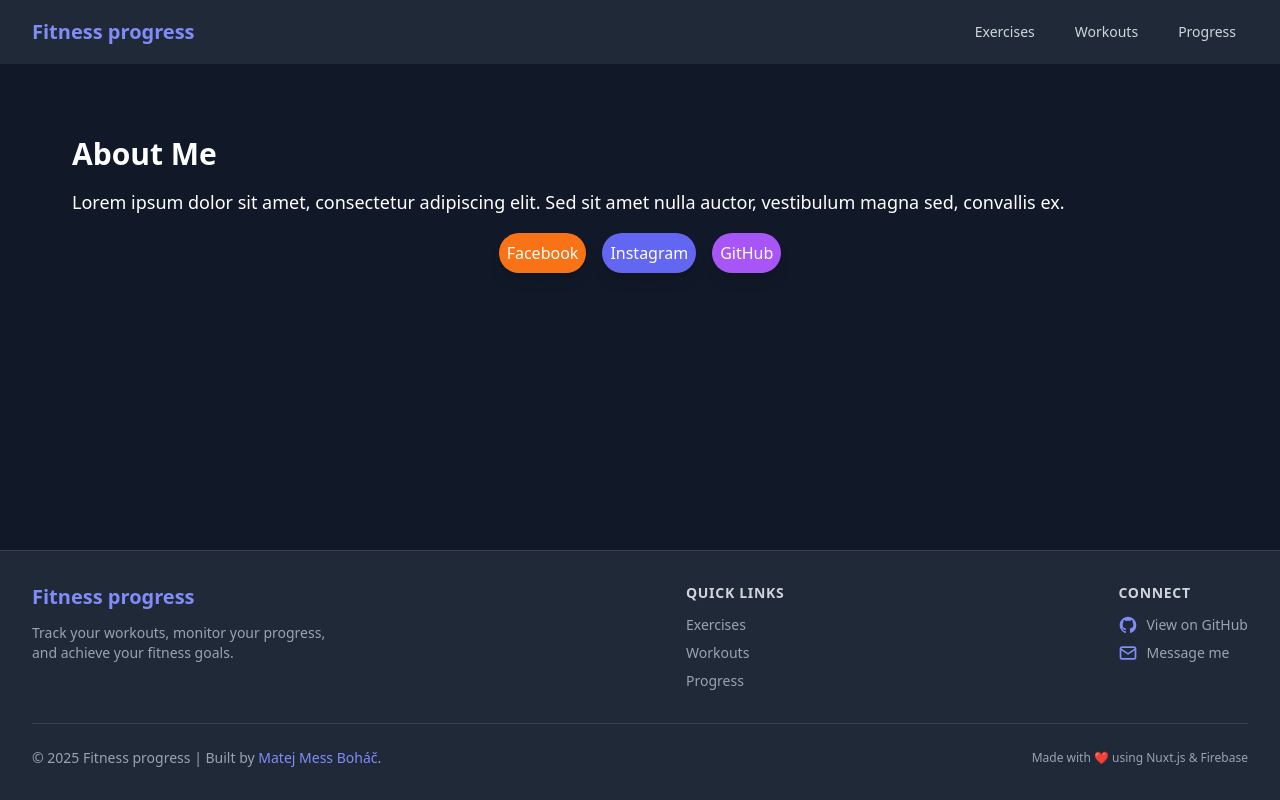
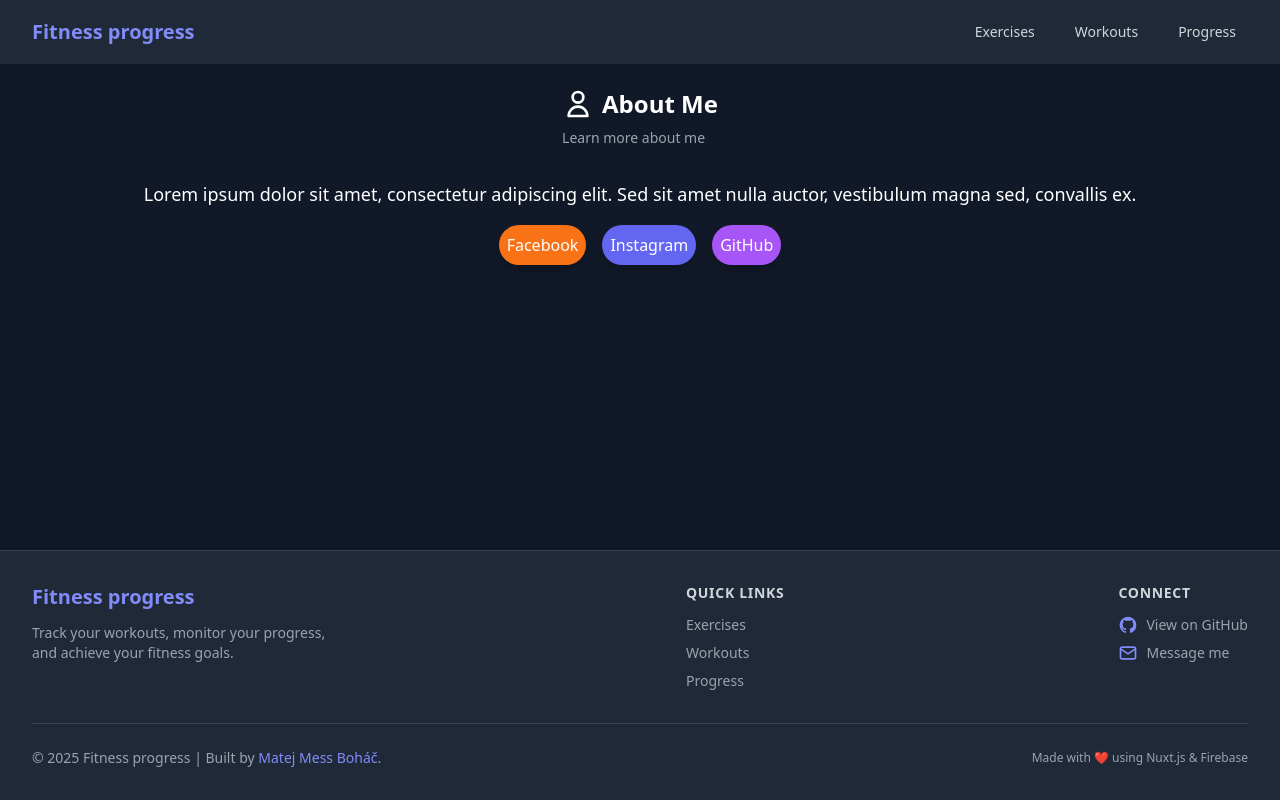
Before and after one commit to Sonmess/fitness-progress-app, a Nuxt app: page /contact in a window 1280 px wide. Built offline with nearby package versions, Linux system fonts and the light colour scheme; no server answers.

Commit message:
+ new social icon looking as user ~ updated contact page to use new BasePage and icons

```diff
--- /dev/null
+++ b/app/components/icons/social/UserIcon.vue
@@ -0,0 +1,20 @@
+<template>
+  <IconsBaseIcon
+      v-bind="$attrs"
+      fill="none"
+      stroke="currentColor"
+      :stroke-width="2"
+  >
+    <path
+        stroke-linecap="round"
+        stroke-linejoin="round"
+        d="M16 7a4 4 0 11-8 0 4 4 0 018 0zM12 14a7 7 0 00-7 7h14a7 7 0 00-7-7z"
+    />
+  </IconsBaseIcon>
+</template>
+
+<script setup lang="ts">
+defineOptions({
+  inheritAttrs: false,
+});
+</script>
--- a/app/pages/contact.vue
+++ b/app/pages/contact.vue
@@ -1,26 +1,37 @@
 <template>
-  <div class="container mx-auto p-4 pt-6 md:p-6 lg:px-8 xl:p-12">
-    <h1 class="text-3xl font-bold mb-4">About Me</h1>
-    <p class="mb-4 text-lg leading-relaxed">Lorem ipsum dolor sit amet, consectetur adipiscing elit. Sed sit amet nulla auctor, vestibulum magna sed, convallis ex.</p>
+  <CommonBasePage title="About Me" description="Learn more about me" class="items-center">
+    <template #icon>
+      <IconsSocialUserIcon :size="32" />
+    </template>
+    <p class="mb-4 text-lg leading-relaxed">
+      Lorem ipsum dolor sit amet, consectetur adipiscing elit. Sed sit amet
+      nulla auctor, vestibulum magna sed, convallis ex.
+    </p>
     <div class="flex flex-wrap justify-center">
-      <a href="https://www.facebook.com/yourfacebookprofile" target="_blank" rel="noopener noreferrer" class="mr-4 mb-4 inline-block p-2 bg-orange-500 hover:bg-orange-700 text-white rounded-full shadow-lg">Facebook</a>
-      <a href="https://www.instagram.com/yourinstagramprofile" target="_blank" rel="noopener noreferrer" class="mr-4 mb-4 inline-block p-2 bg-indigo-500 hover:bg-indigo-700 text-white rounded-full shadow-lg">Instagram</a>
-      <a href="https://github.com/yourgithubprofile" target="_blank" rel="noopener noreferrer" class="mb-4 inline-block p-2 bg-purple-500 hover:bg-purple-700 text-white rounded-full shadow-lg">GitHub</a>
+      <a
+          href="https://www.facebook.com/yourfacebookprofile"
+          target="_blank"
+          rel="noopener noreferrer"
+          class="mr-4 mb-4 inline-block p-2 bg-orange-500 hover:bg-orange-700 text-white rounded-full shadow-lg">
+        Facebook
+      </a>
+      <a
+          href="https://www.instagram.com/yourinstagramprofile"
+          target="_blank"
+          rel="noopener noreferrer"
+          class="mr-4 mb-4 inline-block p-2 bg-indigo-500 hover:bg-indigo-700 text-white rounded-full shadow-lg">
+        Instagram
+      </a>
+      <a
+          href="https://github.com/yourgithubprofile"
+          target="_blank"
+          rel="noopener noreferrer"
+          class="mb-4 inline-block p-2 bg-purple-500 hover:bg-purple-700 text-white rounded-full shadow-lg">
+        GitHub
+      </a>
     </div>
-  </div>
+  </CommonBasePage>
 </template>
 
-<script setup>
-import { ref } from 'vue'
-const name = ref('John Doe')
-const occupation = ref('Software Developer')
-
-console.log(name.value)
-console.log(occupation.value)
-
-
+<script setup lang="ts">
 </script>
-
-<style scoped>
-/* add your custom styles here */
-</style>
```
